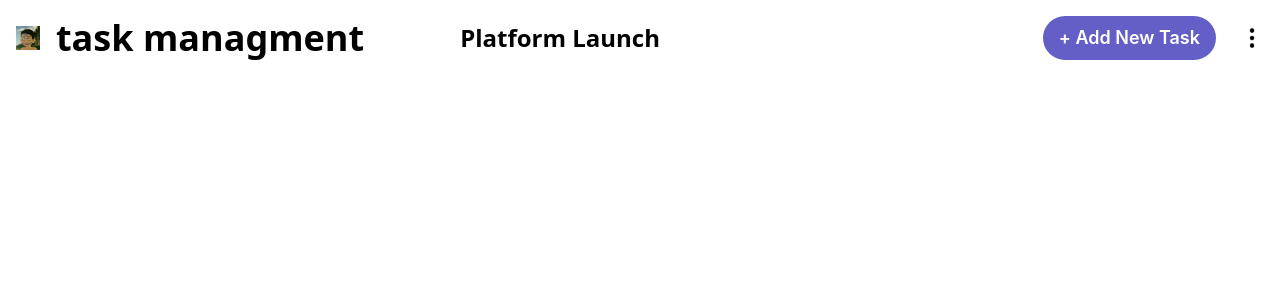
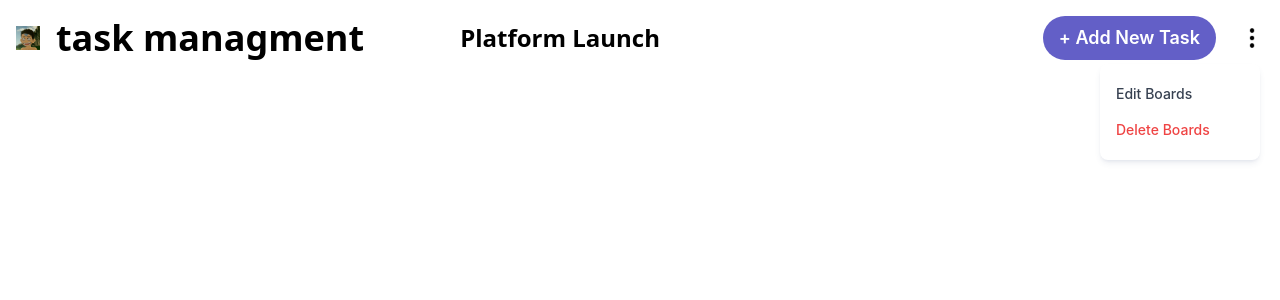
Before and after one commit to artemtalko/task-managment-app, a React (Vite) app: page / in a window 1280 px wide. Both pictures are taken after a click on the picture 1252 px from the left and 38 px from the top of the page. Shown: the top 300 px of the page. Built offline with nearby package versions, Linux system fonts and the light colour scheme.

Commit message:
ElipsisMenu

```diff
--- /dev/null
+++ b/src/componets/ElipsisMenu.jsx
@@ -0,0 +1,35 @@
+import React from "react";
+
+function ElipsisMenu({ type, setOpenEditModal, setOpenDeleteModal }) {
+  return (
+    <div
+      className={
+        type === "Boards"
+          ? " absolute  top-16  right-5"
+          : " absolute  top-6  right-4"
+      }
+    >
+      <div className=" flex justify-end items-center">
+        <div className=" w-40 text-sm z-50 font-medium shadow-md shadow-[#364e7e1a] bg-white dark:bg-[#20212c] space-y-4 py-5 px-4 rounded-lg  h-auto pr-12">
+          <p
+            onClick={() => {
+              setOpenEditModal();
+            }}
+            className=" cursor-pointer dark:text-gray-400 text-gray-700"
+          >
+            Edit {type}
+          </p>
+
+          <p
+            onClick={() => setOpenDeleteModal()}
+            className=" cursor-pointer text-red-500"
+          >
+            Delete {type}
+          </p>
+        </div>
+      </div>
+    </div>
+  );
+}
+
+export default ElipsisMenu;
--- a/src/componets/Header.jsx
+++ b/src/componets/Header.jsx
@@ -7,15 +7,15 @@
 import AddEditBoardModal from '../modals/addEditBoardModal';
 import AddEditTaskModal from '../modals/addEditTaskModal';
 import { useDispatch, useSelector } from 'react-redux';
-
+import ElipsisMenu from "./ElipsisMenu";
 import boardsSlice from '../redux/boardsSlice';
 
 function Header({ setIsBoardModalOpen, isBoardModalOpen }) {
   const [openDropdown, setOpenDropdown] = useState(false);
-
-  const [boardType, setBoardType] = useState("add");
+  const [isElipsisMenuOpen, setIsElipsisMenuOpen] = useState(false);
   const [isDeleteModalOpen, setIsDeleteModalOpen] = useState(false);
   const [isTaskModalOpen, setIsTaskModalOpen] = useState(false);
+  const [boardType, setBoardType] = useState("add");
 
   const dispatch = useDispatch();
 
@@ -24,17 +24,17 @@
 
   const onDropdownClick = () => {
     setOpenDropdown((state) => !state);
-
+    setIsElipsisMenuOpen(false);
     setBoardType("add");
   };
 
   const setOpenEditModal = () => {
     setIsBoardModalOpen(true);
-
+    setIsElipsisMenuOpen(false);
   };
   const setOpenDeleteModal = () => {
     setIsDeleteModalOpen(true);
-
+    setIsElipsisMenuOpen(false);
   };
 
   const onDeleteBtnClick = (e) => {
@@ -93,19 +93,25 @@
             onClick={() => {
               setBoardType("edit");
               setOpenDropdown(false)
-
+              setIsElipsisMenuOpen((prevState) => !prevState);
             }}
             src={verticalDots}
             alt="elipsis"
             className=" cursor-pointer h-6"
           />
-
+          {isElipsisMenuOpen && (
+            <ElipsisMenu
+              type="Boards"
+              setOpenEditModal={setOpenEditModal}
+              setOpenDeleteModal={setOpenDeleteModal}
+            />
+          )}
         </div>
 
         {openDropdown && (
         <HeaderDropdown
             setOpenDropdown={setOpenDropdown}
-            setBoardModalOpen={setIsBoardModalOpen}
+            setIsBoardModalOpen={setIsBoardModalOpen}
         />
         )}
 
```
